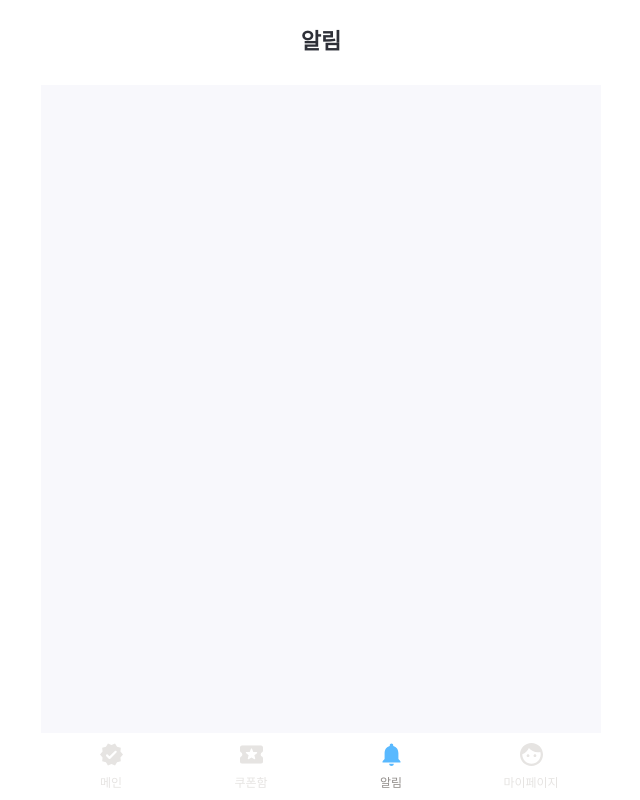
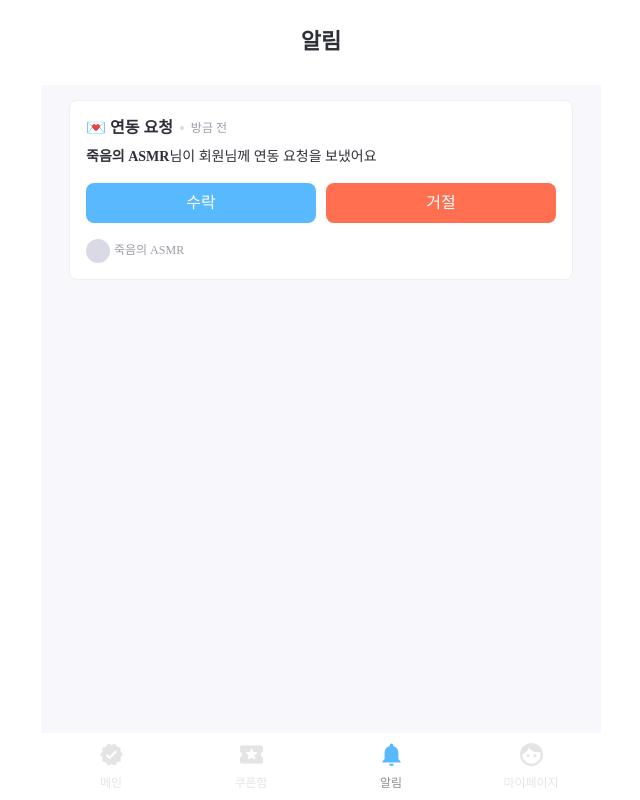
Before and after one commit to truewayy/POLZZAK-FrontEnd, a Next.js app: page /notifications in a window 1280 px wide. Shown: the whole page, without its empty margins (319-959 px from the left). Built offline with nearby package versions, Linux system fonts and the light colour scheme; no server answers; a web font is replaced by a local one.

Commit message:
feat: 알림 - 연동 요청 컴포넌트 UI 생성

```diff
--- /dev/null
+++ b/components/Notifications/Notification.tsx
@@ -0,0 +1,66 @@
+import { Box } from '@chakra-ui/react';
+
+import LinkRequestNotification from './Notification/LinkRequest';
+
+type UserType = 'KID' | 'GUARDIAN';
+type GuardianNotificationTypes =
+  | 'linkRequest'
+  | 'linkAccept'
+  | 'levelUp'
+  | 'levelDown'
+  | 'stampRequest'
+  | 'giftRequest'
+  | 'stampboardComplete'
+  | 'giftComplete'
+  | 'giftDay'
+  | 'giftNoGive';
+type ChildNotificationTypes =
+  | 'linkRequest'
+  | 'linkAccept'
+  | 'levelUp'
+  | 'newStampboard'
+  | 'couponCreate'
+  | 'giftDay';
+
+interface Guardian {
+  [key: string]: JSX.Element;
+}
+interface Kid {
+  [key: string]: JSX.Element;
+}
+
+interface NotificationProps {
+  userType: UserType;
+  notificationType: GuardianNotificationTypes | ChildNotificationTypes;
+}
+
+const Notification = ({ userType, notificationType }: NotificationProps) => {
+  const guardianNotificationTypes: Guardian = {
+    linkRequest: <LinkRequestNotification />,
+    linkAccept: <Box />,
+    levelUp: <Box />,
+    levelDown: <Box />,
+    stampRequest: <Box />,
+    giftRequest: <Box />,
+    stampboardComplete: <Box />,
+    giftComplete: <Box />,
+    giftDay: <Box />,
+    giftNoGive: <Box />,
+  };
+
+  const kidNotificationTypes: Kid = {
+    linkRequest: <Box />,
+    linkAccept: <Box />,
+    levelUp: <Box />,
+    newStampboard: <Box />,
+    couponCreate: <Box />,
+    giftDay: <Box />,
+  };
+
+  if (userType === 'KID') {
+    return kidNotificationTypes[notificationType];
+  }
+  return guardianNotificationTypes[notificationType];
+};
+
+export default Notification;
--- /dev/null
+++ b/components/Notifications/Notification/LinkRequest.tsx
@@ -0,0 +1,54 @@
+import { Button, Circle, Flex, Text, VStack } from '@chakra-ui/react';
+
+const LinkRequestNotification = () => (
+  <VStack
+    w="100%"
+    p="16px"
+    bg="white"
+    border="1px solid"
+    borderColor="gray.200"
+    borderRadius="8px"
+    spacing="16px"
+  >
+    <VStack w="100%" spacing="8px" align="flex-start">
+      <Flex w="100%" gap="7px" justify="flex-start" align="center">
+        <Text layerStyle="subtitle16Bd">
+          <Text as="span" mr="4px">
+            💌
+          </Text>
+          연동 요청
+        </Text>
+        <Circle size="4px" bg="gray.300" />
+        <Text layerStyle="caption12Md" color="gray.500">
+          방금 전
+        </Text>
+      </Flex>
+      <Text layerStyle="body14Md">
+        <Text as="span" layerStyle="body14Sbd">
+          죽음의 ASMR
+        </Text>
+        님이 회원님께 연동 요청을 보냈어요
+      </Text>
+    </VStack>
+    <Flex w="100%" gap="10px">
+      <Button w="100%" p="8px 20px" bg="polzzak.default" borderRadius="8px">
+        <Text layerStyle="body16Md" color="white">
+          수락
+        </Text>
+      </Button>
+      <Button w="100%" p="8px 20px" bg="error.500" borderRadius="8px">
+        <Text layerStyle="body16Md" color="white">
+          거절
+        </Text>
+      </Button>
+    </Flex>
+    <Flex w="100%" gap="4px" justify="flex-start" align="center">
+      <Circle size="24px" bg="gray.300" />
+      <Text layerStyle="caption12Md" color="gray.500">
+        죽음의 ASMR
+      </Text>
+    </Flex>
+  </VStack>
+);
+
+export default LinkRequestNotification;
--- a/pages/notifications/index.tsx
+++ b/pages/notifications/index.tsx
@@ -1,10 +1,15 @@
 import { Flex, Text, VStack } from '@chakra-ui/react';
 
+import Notification from '@/components/Notifications/Notification';
+
 const Notifications = () => (
-  <VStack w="100%" minH="100vh" bg="gray.100">
+  <VStack w="100%" minH="100vh" bg="gray.100" spacing="0px">
     <Flex w="100%" p="27px 0" bg="white" justify="center">
       <Text layerStyle="title22Sbd">알림</Text>
     </Flex>
+    <VStack w="100%" p="15px 5%" spacing="8px">
+      <Notification userType="GUARDIAN" notificationType="linkRequest" />
+    </VStack>
   </VStack>
 );
 
```
